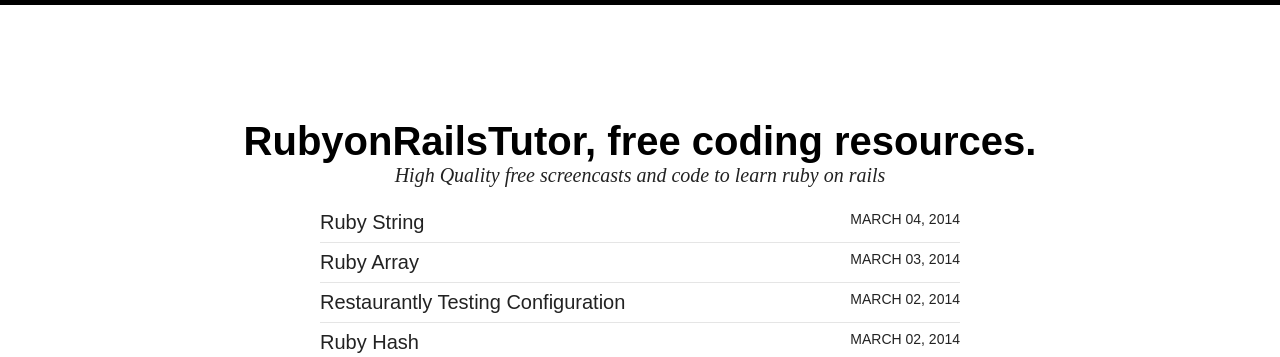
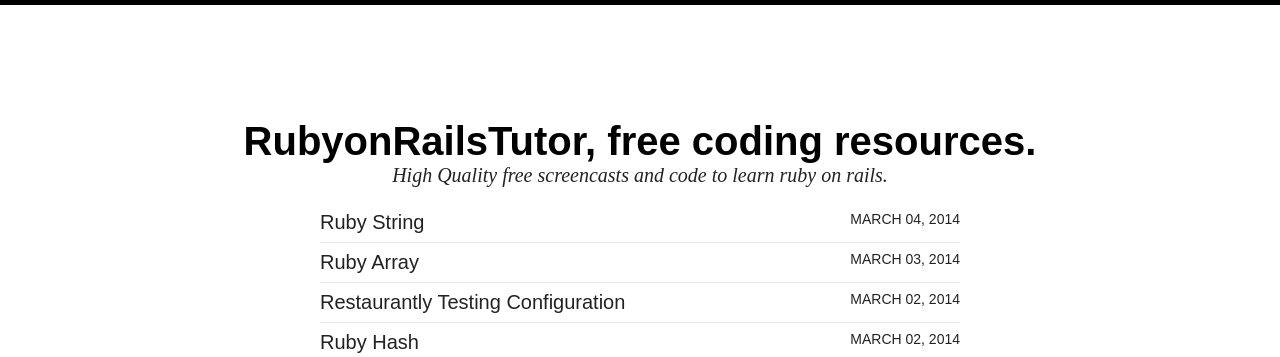
Before and after one commit to jcdavison/rubyonrailstutor.github.io, a Jekyll site: the page built from articles.html, in a window 1280 px wide. Shown: the top 357 px of the page. Built offline with Jekyll 4.4.1, drawn with Linux system fonts in a browser that asks for light colours; nearby versions of some CDN libraries.

Commit message:
update copy

```diff
--- a/_config.yml
+++ b/_config.yml
@@ -1,5 +1,5 @@
 title:            RubyonRailsTutor, free coding resources.
-description:      High Quality free screencasts and code to learn ruby on rails
+description:      High Quality free screencasts and code to learn ruby on rails.
 logo:
 disqus_shortname: rubyonrailstutor
 search:           true
```
